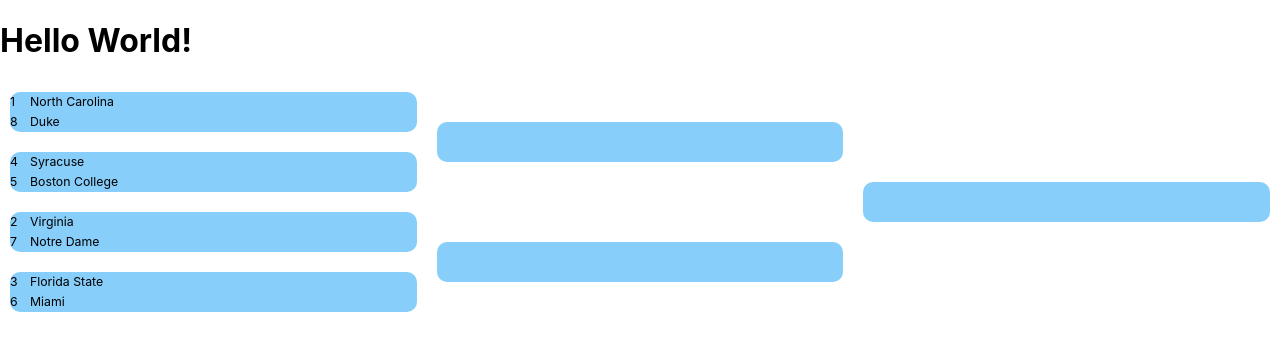
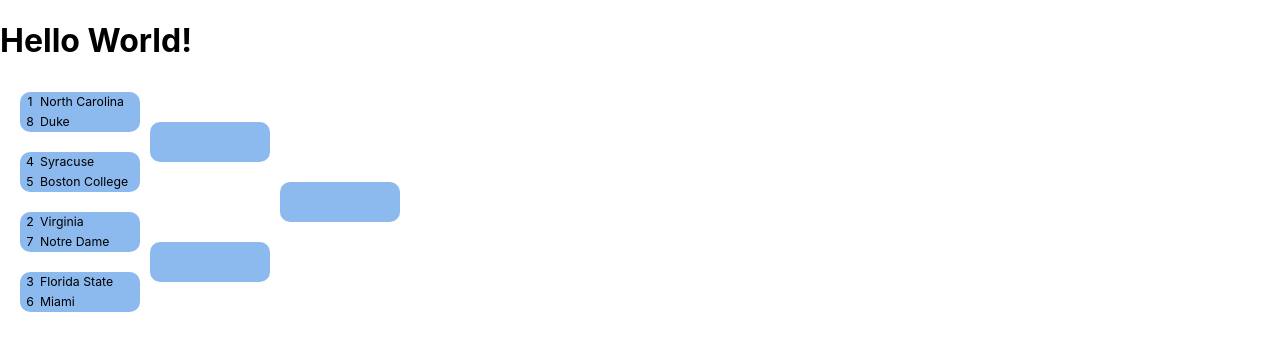
Before and after one commit to tarheel300/mm_react, a React (Create React App) app: page / in a window 1280 px wide. Shown: the top 350 px of the page. Built offline with nearby package versions, Linux system fonts and the light colour scheme.

Commit message:
Adding Ability to See Hover / Activating Activity
Playing around with CSS to get better UI experience before adding more features from a bracket standpoint.

```diff
--- a/src/App.css
+++ b/src/App.css
@@ -8,7 +8,9 @@
 
 .bracket {
   display: grid;
-  grid-template-columns: repeat(3,1fr); /*Need to figure out how to make dynamic*/
+  grid-template-columns: repeat(3,120px); /*Need to figure out how to make dynamic*/
+  grid-column-gap: 10px;
+  margin-left: 10px;
 }
 
 .round {
@@ -18,26 +20,36 @@
 }
 
 .game {
-  background-color: lightskyblue;
+  background-color: #8DBAEE;
   display: grid;
   flex-direction: rows;
   grid-template-rows: repeat(2, 20px);
-  grid-template-columns: minmax(220px, 240px);
-  height: 40px;
   border-radius: 1ch;
   align-content: center;
   margin: 10px;
+  overflow-anchor: hidden;
 }
 
 .team {
   display: grid;
   flex-direction: column;
-  grid-template-columns: 20px 200px;
+  grid-template-columns: 20px minmax(100px, 220px);
   grid-template-rows: 20px;
   align-items: center;
   font-size: small;
+  text-align: left;
 }
 
-.seed p {
+.team:hover {
+  background-color: pink;
+  width: 100%;
+}
+
+.team:active {
+  background-color: red;
+  transform: scale(1.2, 1.2);
+}
+
+.seed {
   text-align: center;
 }
```
